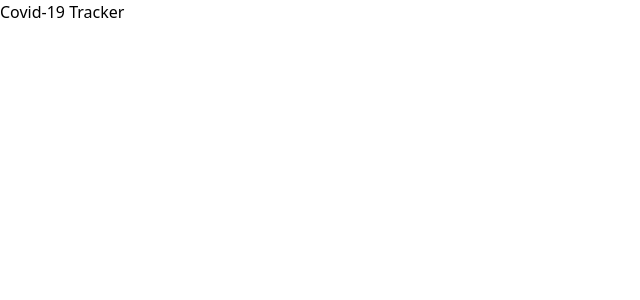
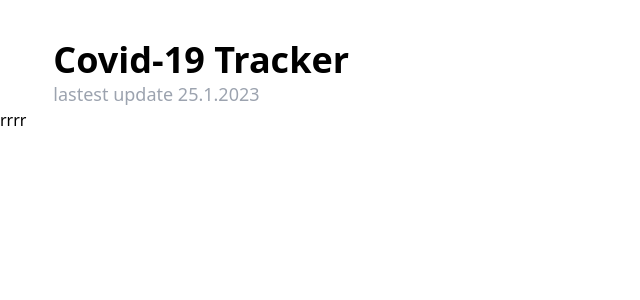
Before and after one commit to peterdinis/Covid-19-React-App, a React (Vite) app: page / in a window 1280 px wide. Shown: the top 300 px of the page, without its empty margins (0-640 px from the left). Built offline with nearby package versions, Linux system fonts and the light colour scheme.

Commit message:
feat: Design UI

```diff
--- a/src/App.tsx
+++ b/src/App.tsx
@@ -2,7 +2,9 @@ import { LandingPage } from "./pages";
 
 function App() {
   return (
-    <LandingPage />
+    <>
+      <LandingPage />
+    </>
   )
 }
 
--- /dev/null
+++ b/src/components/hero/Wrapper.tsx
@@ -0,0 +1,11 @@
+const Wrapper: React.FC = () => {
+    return (
+        <div
+
+    >
+            rrrr
+        </div>
+    )
+}
+
+export default Wrapper;
--- /dev/null
+++ b/src/components/hero/index.ts
@@ -0,0 +1,3 @@
+import React from "react";
+
+export const Wrapper = React.lazy(() => import("./Wrapper"));
--- a/src/components/shared/Header.tsx
+++ b/src/components/shared/Header.tsx
@@ -1,15 +1,14 @@
-import Typography from '@mui/material/Typography';
-
 interface IHeaderProps {
-    text: string;
+  text: string;
 }
 
-const Header: React.FC<IHeaderProps> = ({text}: IHeaderProps) => {
-    return (
-        <h3>
-            {text}
-        </h3>
-    )
-}
+const Header: React.FC<IHeaderProps> = ({ text }: IHeaderProps) => {
+  return (
+    <div className="w-11/12 mx-auto pt-10">
+      <h1 className="text-4xl font-black text-black">{text}</h1>
+      <h3 className="text-gray-400 text-lg">lastest update 25.1.2023</h3>
+    </div>
+  );
+};
 
 export default Header;
--- a/src/components/shared/Layout.tsx
+++ b/src/components/shared/Layout.tsx
@@ -0,0 +1,15 @@
+import { ReactNode } from "react"
+
+interface ILayoutProps {
+    children?: ReactNode
+}
+
+const Layout: React.FC<ILayoutProps> = ({children}: ILayoutProps) => {
+    return (
+        <>
+         {children}
+        </>
+    )
+}
+
+export default Layout
--- a/src/components/shared/index.ts
+++ b/src/components/shared/index.ts
@@ -1,3 +1,4 @@
 import React from "react";
 
 export const Header = React.lazy(() => import("./Header"));
+export const Layout = React.lazy(() => import("./Layout"));
--- a/src/pages/LandingPage.tsx
+++ b/src/pages/LandingPage.tsx
@@ -1,10 +1,12 @@
-import { Header } from "../components/shared";
+import { Wrapper } from "../components/hero";
+import { Header, Layout } from "../components/shared";
 
 const LandingPage: React.FC = () => {
     return (
-        <>
+        <Layout>
          <Header text="Covid-19 Tracker" />
-        </>
+         <Wrapper />
+        </Layout>
     )
 }
 
```
